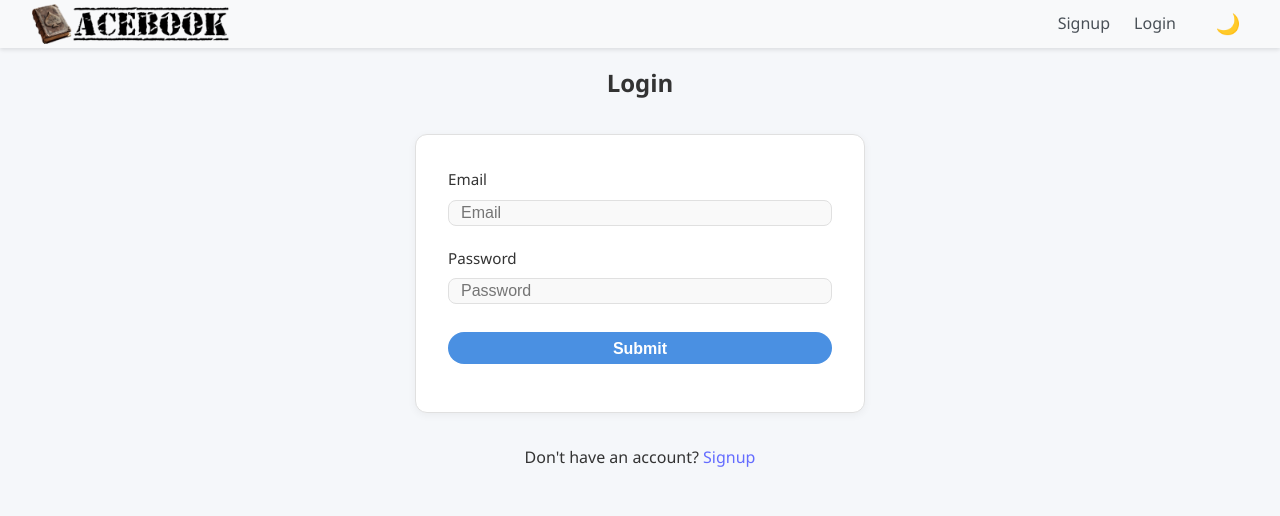
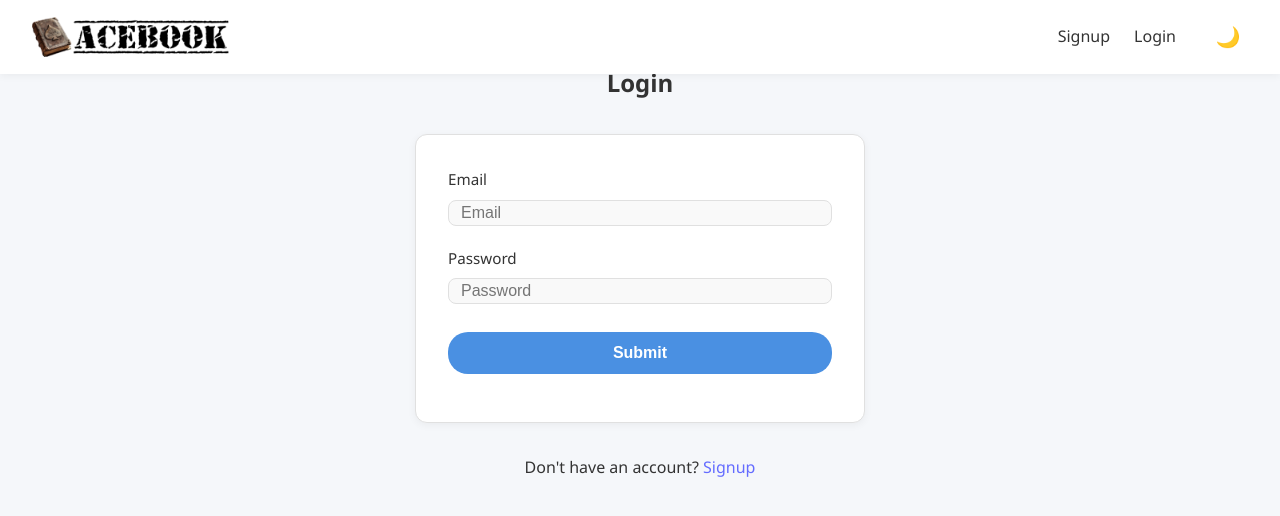
Before and after one commit to zameermohamed/acebook-mern-vite, a React (Vite) app in the folder frontend/: page /login in a window 1280 px wide. Shown: the top 516 px of the page. Built offline with nearby package versions, Linux system fonts and the light colour scheme; no server answers.

Commit message:
Quick fix for header not toggling to dark mode with rest of app

```diff
--- a/frontend/src/components/Header.css
+++ b/frontend/src/components/Header.css
@@ -6,7 +6,7 @@
   background-color: var(--header-bg);
   box-shadow: 0 2px 8px var(--shadow-color);
   width: 100%;
-  transition: background-color 0.3s ease;
+  transition: all 0.3s ease;
 }
 
 .logo {
@@ -17,6 +17,7 @@
 .logo img {
   height: 40px;
   width: auto;
+  transition: opacity 0.3s ease;
 }
 
 .nav {
--- a/frontend/src/components/Header.jsx
+++ b/frontend/src/components/Header.jsx
@@ -1,5 +1,6 @@
 import { useState, useEffect } from "react";
 import { Link } from "react-router-dom";
+import "../index.css"; // Import the global CSS file
 import "./Header.css"; // Make sure to import the CSS file
 import LogOut from "./Logout";
 import acebookLight from "../images/acebook.png"; // Import the light version
--- a/frontend/src/index.css
+++ b/frontend/src/index.css
@@ -1,3 +1,54 @@
+:root {
+  /* Light theme (default) */
+  --bg-color: #f5f7fa;
+  --card-bg: #ffffff;
+  --text-color: #333333;
+  --text-secondary: #757575;
+  --border-color: #e0e0e0;
+  --accent-color: #4a90e2;
+  --accent-hover: #3a7bc8;
+  --accent-active: #2a6cb8;
+  --error-color: #e53935;
+  --input-bg: #f9f9f9;
+  --header-bg: #ffffff;
+  --toggle-hover: rgba(0, 0, 0, 0.05);
+  --shadow-color: rgba(0, 0, 0, 0.05);
+}
+
+[data-theme="dark"] {
+  --bg-color: #1a1c23;
+  --card-bg: #2a2d3a;
+  --text-color: #e4e4e7;
+  --text-secondary: #a1a1a9;
+  --border-color: #3f4152;
+  --accent-color: #5c9eea;
+  --accent-hover: #6ca9f0;
+  --accent-active: #7cb4f6;
+  --error-color: #ff5c5c;
+  --input-bg: #242631;
+  --header-bg: #222530 !important; /* Added !important for troubleshooting */
+  --toggle-hover: rgba(255, 255, 255, 0.1);
+  --shadow-color: rgba(0, 0, 0, 0.2);
+}
+
+/* Apply theme variables to body */
+body {
+  background-color: var(--bg-color);
+  color: var(--text-color);
+  transition:
+    background-color 0.3s ease,
+    color 0.3s ease;
+  margin: 0;
+  padding: 0;
+}
+
+/* Ensure all transitions are smooth */
+* {
+  transition:
+    background-color 0.3s ease,
+    border-color 0.3s ease,
+    box-shadow 0.3s ease;
+}
 :root {
   font-family: Inter, system-ui, Avenir, Helvetica, Arial, sans-serif;
 }
@@ -135,57 +186,3 @@ body {
     width: 100%;
   }
 }
-/* Theme variables - add to your index.css */
-
-:root {
-  /* Light theme (default) */
-  --bg-color: #f5f7fa;
-  --card-bg: #ffffff;
-  --text-color: #333333;
-  --text-secondary: #757575;
-  --border-color: #e0e0e0;
-  --accent-color: #4a90e2;
-  --accent-hover: #3a7bc8;
-  --accent-active: #2a6cb8;
-  --error-color: #e53935;
-  --input-bg: #f9f9f9;
-  --header-bg: #ffffff;
-  --toggle-hover: rgba(0, 0, 0, 0.05);
-  --shadow-color: rgba(0, 0, 0, 0.05);
-}
-
-/* Dark theme */
-[data-theme="dark"] {
-  --bg-color: #1a1c23;
-  --card-bg: #2a2d3a;
-  --text-color: #e4e4e7;
-  --text-secondary: #a1a1a9;
-  --border-color: #3f4152;
-  --accent-color: #5c9eea;
-  --accent-hover: #6ca9f0;
-  --accent-active: #7cb4f6;
-  --error-color: #ff5c5c;
-  --input-bg: #242631;
-  --header-bg: #222530;
-  --toggle-hover: rgba(255, 255, 255, 0.1);
-  --shadow-color: rgba(0, 0, 0, 0.2);
-}
-
-/* Apply theme variables to body */
-body {
-  background-color: var(--bg-color);
-  color: var(--text-color);
-  transition:
-    background-color 0.3s ease,
-    color 0.3s ease;
-  margin: 0;
-  padding: 0;
-}
-
-/* Ensure all transitions are smooth */
-* {
-  transition:
-    background-color 0.1s ease,
-    border-color 0.1s ease,
-    box-shadow 0.1s ease;
-}
```
